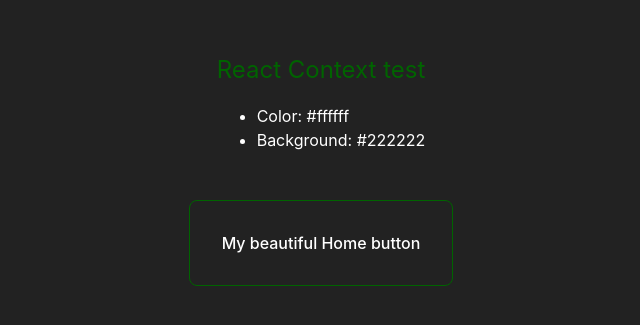
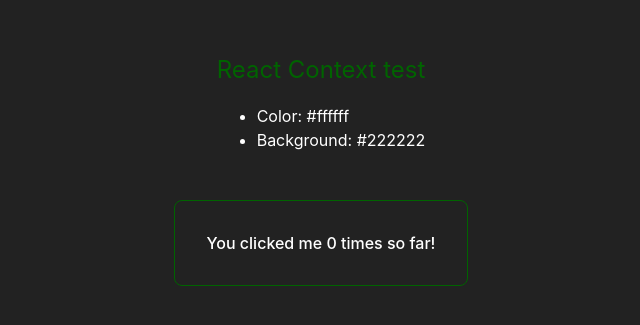
Before and after one commit to amwebexpert/demo-react-context-with-jest, a React (Vite) app: page / in a window 1280 px wide. Shown: the part 231-556 px from the top of the page, without its empty margins (319-959 px from the left). Built offline with nearby package versions, Linux system fonts and the light colour scheme.

Commit message:
chore: test structure

```diff
--- /dev/null
+++ b/src/app-context/counter-provider.tsx
@@ -0,0 +1,15 @@
+import { FC, PropsWithChildren, useCallback, useState } from "react";
+import { CounterContext } from "./counter";
+
+export const CounterProvider: FC<PropsWithChildren> = ({ children }) => {
+  const [counter, setCounter] = useState(0);
+
+  const increment = useCallback(() => setCounter(counter + 1), [counter]);
+  const decrement = useCallback(() => setCounter(counter - 1), [counter]);
+
+  return (
+    <CounterContext.Provider value={{ counter, increment, decrement }}>
+      {children}
+    </CounterContext.Provider>
+  );
+};
--- /dev/null
+++ b/src/app-context/counter.ts
@@ -0,0 +1,16 @@
+import { createContext } from "react";
+
+export type NoopType = () => void;
+export const NOOP: NoopType = () => {};
+
+export type CounterContextType = {
+  counter: number;
+  increment: NoopType;
+  decrement: NoopType;
+};
+
+export const CounterContext = createContext<CounterContextType>({
+  counter: 0,
+  increment: NOOP,
+  decrement: NOOP,
+});
--- a/src/main.tsx
+++ b/src/main.tsx
@@ -5,11 +5,14 @@
 
 import { ThemeProvider } from "./app-context/theme-provider.tsx";
 import "./index.css";
+import { CounterProvider } from "./app-context/counter-provider.tsx";
 
 ReactDOM.createRoot(document.getElementById("root")!).render(
   <React.StrictMode>
     <ThemeProvider>
-      <App />
+      <CounterProvider>
+        <App />
+      </CounterProvider>
     </ThemeProvider>
   </React.StrictMode>
 );
--- a/src/screens/home/Home.tsx
+++ b/src/screens/home/Home.tsx
@@ -2,10 +2,13 @@
 
 import { ThemeContext } from "../../app-context/theme";
 import "./Home.css";
+import { CounterContext } from "../../app-context/counter";
 
 const Home: FC = () => {
   const { theme, toggle } = useContext(ThemeContext);
   const { background, color } = theme;
+
+  const { counter, increment } = useContext(CounterContext);
 
   return (
     <>
@@ -15,13 +18,15 @@
         <li style={{ color }}>Background: {background}</li>
       </ul>
 
-
       <button
-        onClick={toggle}
+        onClick={() => {
+          toggle();
+          increment();
+        }}
         className="home-button"
         style={{ background, color }}
       >
-        My beautiful Home button
+        You clicked me {counter} times so far!
       </button>
     </>
   );
```
